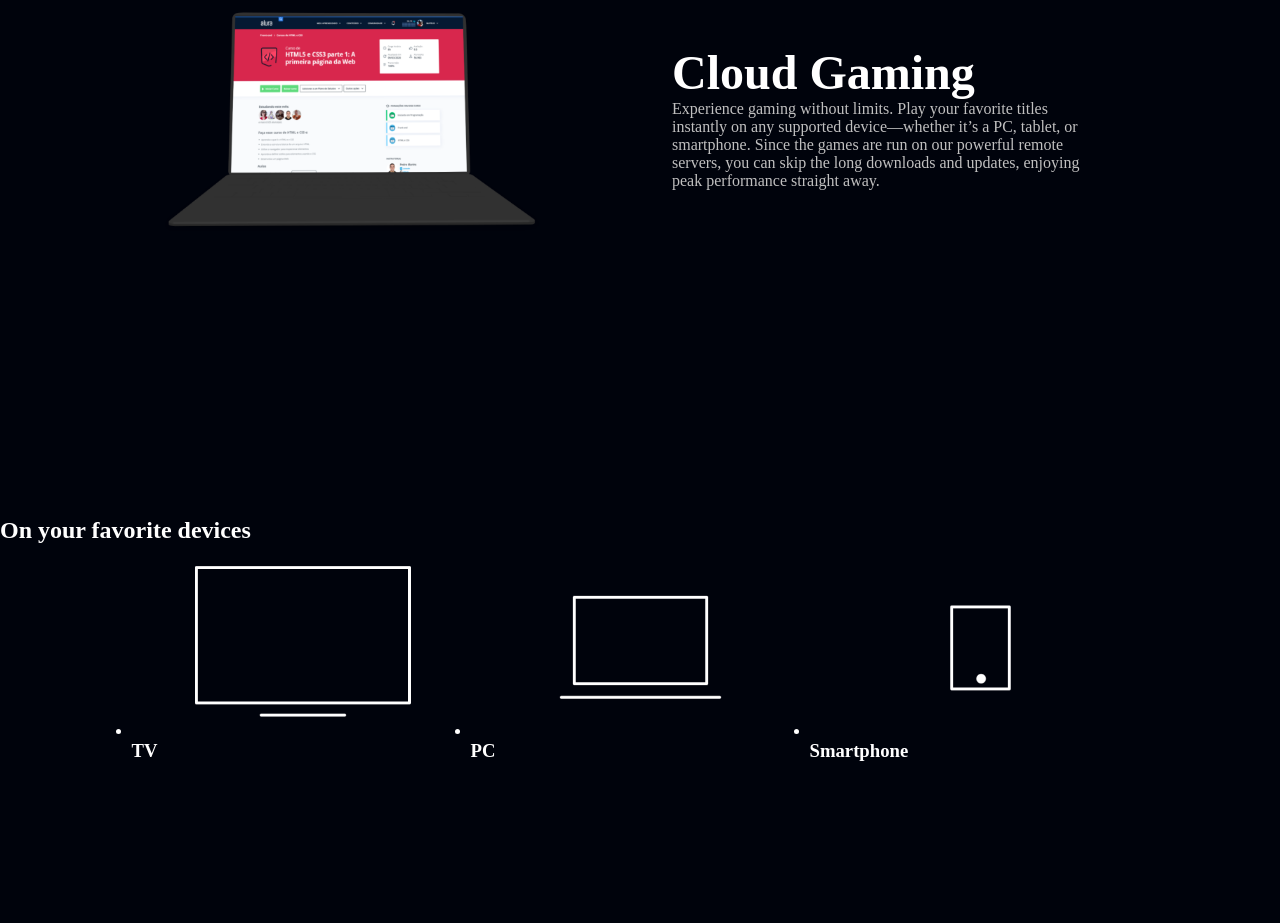
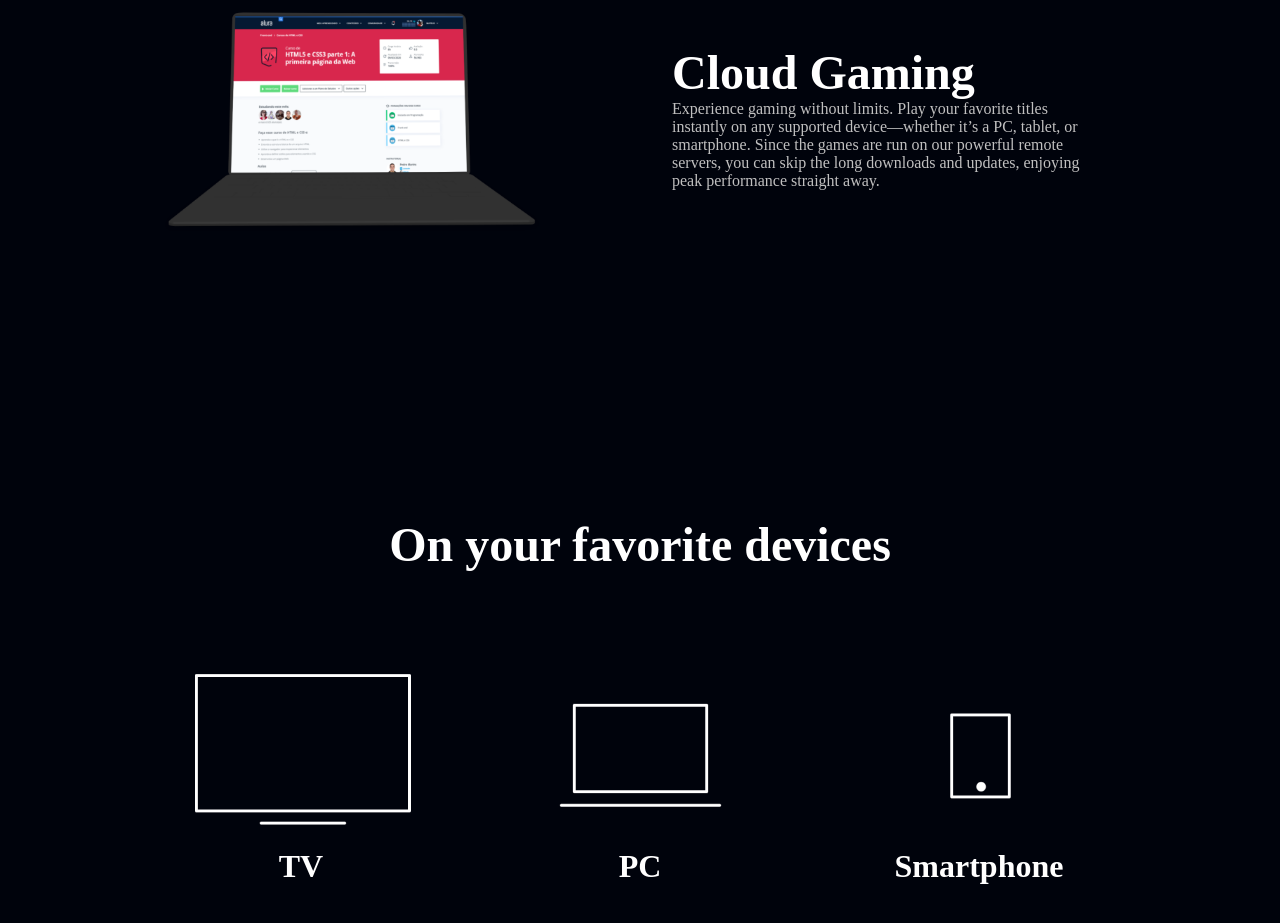
Before and after one commit to vXpedrin/xpass-gaming-platform, a plain HTML site: page index.html in a window 1280 px wide. Shown: the part 2683-3606 px from the top of the page. Before the commit the page ends 3445 px from the top, so only its background shows below. Drawn offline with Linux system fonts and the light colour scheme.

Commit message:
Finished the devices section

```diff
--- a/style.css
+++ b/style.css
@@ -100,4 +100,20 @@ body {
 .devices__list {
     display: flex;
     justify-content: center;
+    list-style-type: none;
+    margin: 5em 0;
 }
+
+.devices {
+    text-align: center;
+}
+
+.devices__title {
+    font-size: 48px ;
+    color: var(--primary-white);
+}
+
+.list__item {
+    font-size: 32px;
+    color: var(--primary-white);
+}
```
